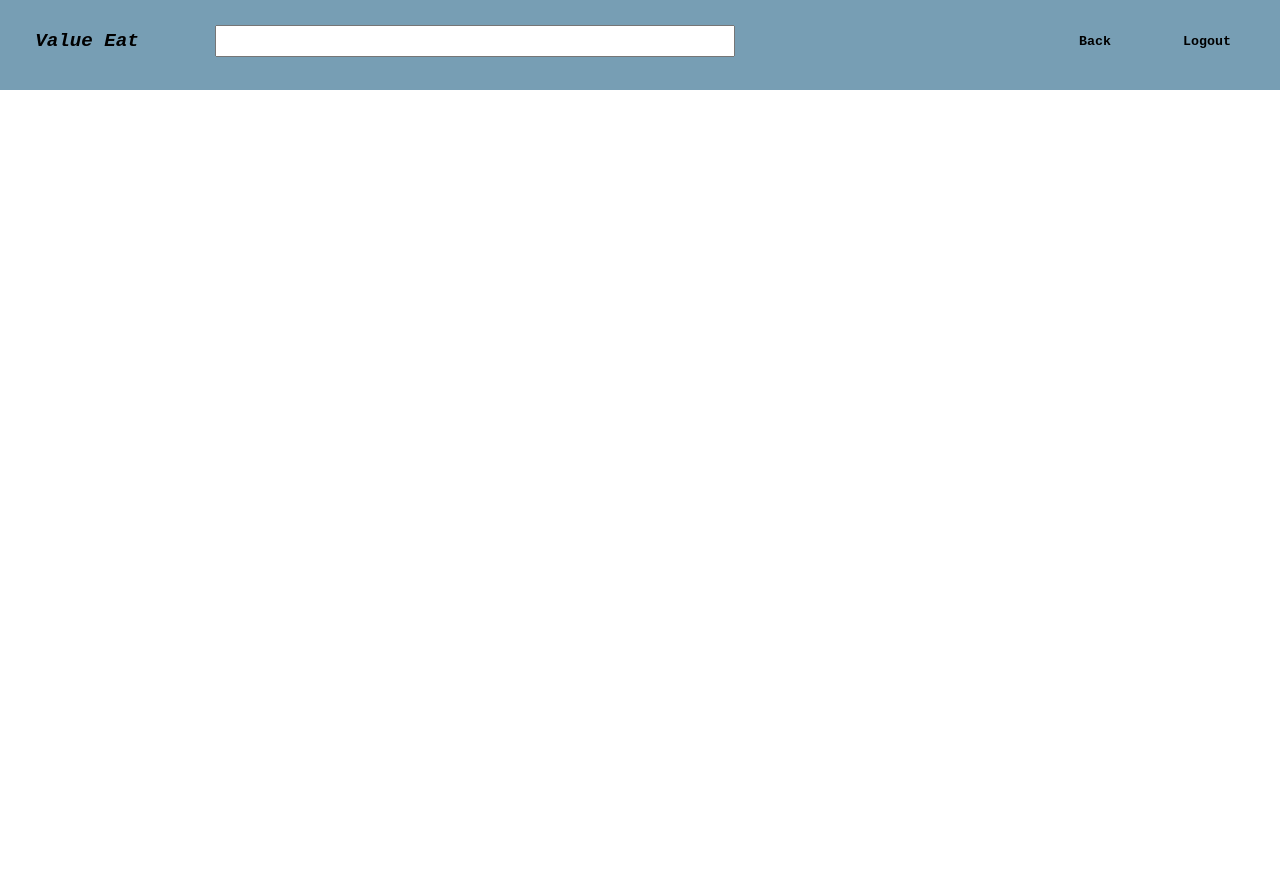
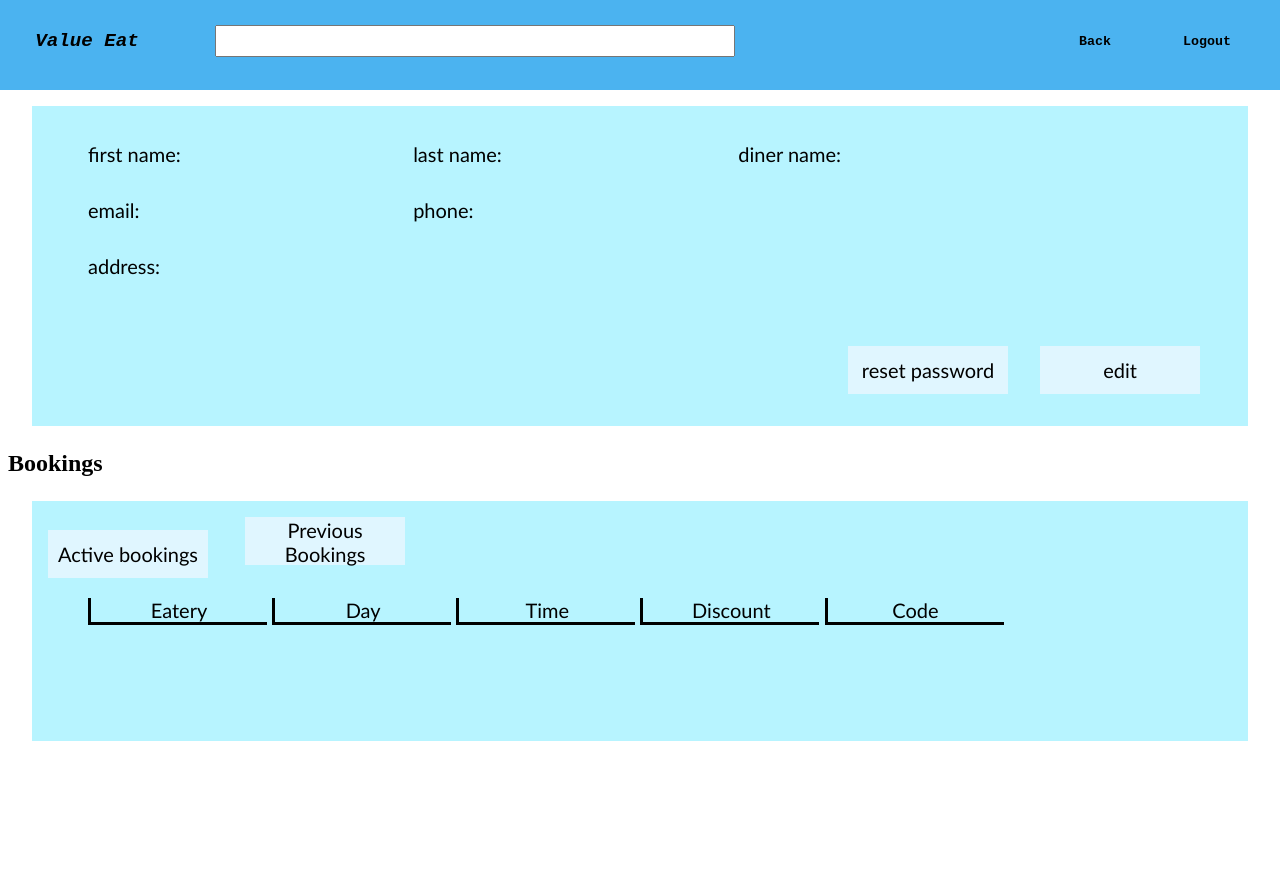
Before and after one commit to JoeZhao527/capstoneproject-comp3900-h13a-pass, a Flask app: template frontend/templates/diner_profile.html in a window 1280 px wide. Before the commit the page ends 90 px from the top, so only its background shows below. Run offline with Flask 2, Linux system fonts and the light colour scheme; the template is opened without the code that fills it, so the values that code supplies are empty.

Commit message:
update profile

```diff
--- a/frontend/static/styles/diner_profile.css
+++ b/frontend/static/styles/diner_profile.css
@@ -1,9 +1,16 @@
 :root {
-    --primary-color: rgb(119, 158, 180);
+    --primary-color: rgb(75, 179, 240);
     --btn-color: white;
     --btn-hover-color: lightskyblue;
+    --container-color: rgb(183, 244, 255);
+    --primary-font-fam: 'Gill Sans', 'Gill Sans MT', Calibri, 'Trebuchet MS', sans-serif;
+    --primary-font-size: 20px;
 }
 
+
+main{
+    margin-bottom: 8rem;
+}
 /* nav bar */
 #nav-bar {
     background-color: var(--primary-color);
@@ -79,3 +86,177 @@
     border-left: solid;
     border-bottom: solid;
 }
+
+
+
+/* container */
+.container {
+    background-color: var(--container-color);
+    margin: 1.5rem;
+    padding: 1rem;
+    padding-bottom: 6rem;
+    font-family: var(--primary-font-fam);
+    font-size: 20px;
+}
+
+.container button {
+    background-color: rgb(224, 246, 255);
+    font: 16px, var(--primary-font-fam);
+    margin-right: 2rem;
+    border: none;
+    width: 10rem;
+    height: 3rem;
+}
+
+.container button:hover {
+    background-color: lightblue;
+    cursor: pointer;
+}
+
+.list-head > li{
+    display: inline-block;
+    width: 11rem;
+    text-align: center;
+    border-left: solid;
+    border-bottom: solid;
+}
+
+/* basic information */
+#diner-info > div > li{
+    display: inline-block;
+    width: 20rem;
+    margin-bottom: 2rem;
+}
+
+#edit {
+    float: right;
+    margin-top: 1rem;
+}
+
+
+/* add schedule & vouchers */
+#active-switch button {
+    margin: 0;
+    font: var(--primary-font-size), var(--primary-font-fam);
+    width: 15rem;
+    height: 2.5rem;
+    background-color: var(--primary-container-color);
+    border: none;
+    border-bottom: var(--btn-color) 4px solid;
+}
+
+#active-switch button:hover {
+    cursor: pointer;
+    color: var(--btn-hover-color);
+}
+
+#active li {
+    display: inline-block;
+    width: 10rem;
+    height: 2rem;
+    text-align: center;
+    margin-right: 1rem;
+}
+
+#active button {
+    clear: both;
+    display: inline-block;
+    width: 6rem;
+    height: 2rem;
+    margin-top: 0.5rem;
+}
+
+#active button:hover {
+    background-color: red;
+}
+
+#active ul {
+    border: 3px solid;
+    width: 95%;
+    height: 3rem;
+    margin-bottom: 1rem;
+}
+
+#add-active-btn {
+    float: right;
+    margin-top: 1rem;
+}
+
+#add-voucher-btn {
+    float: right;
+    margin-top: 1rem;
+}
+
+/* reservation */
+
+
+#reservation > ul > li{
+    display: inline-block;
+    width: 12rem;
+    text-align: center;
+}
+
+/* subpage */
+.subpage {
+    display: none;
+    background-color: var(--container-color);
+    top: 3rem;
+    position: fixed;
+}
+
+/* edit profile subpage */
+#edit-page {
+    left:25%;
+    width: 50%;
+    height: 80%;
+}
+
+
+/* add schedule subpage */
+#add-schedule {
+    left:25%;
+    width: 50%;
+    height: 80%;
+}
+
+#add-schedule .close {
+    display: block;
+}
+
+#add-schedule > h1 {
+    text-align: center;
+}
+
+#schedule-form > ul{
+    margin-top: 3rem;
+    list-style: none;
+}
+
+#schedule-form li {
+    display: inline-block;
+    width: 13rem;
+    margin-left: 5%;
+    margin-bottom: 2rem;
+}
+
+#schedule-form label {
+    font: var(--primary-font-size) var(--primary-font-fam);
+    margin-right: 1rem;
+}
+
+#schedule-form input,select {
+    height: 2rem;
+    font-size: large;
+}
+
+#schedule select:hover {
+    cursor: pointer;
+}
+
+.submit {
+    margin-left: 25%;
+    width: 20rem;
+    height: 4rem;
+    text-align: center;
+    font: var(--primary-font-size) var(--primary-font-fam);
+}
--- a/frontend/templates/diner_profile.html
+++ b/frontend/templates/diner_profile.html
@@ -15,6 +15,61 @@
 
 
 <body>
+    <main id="main">
+        <h1>Diner Profile</h1>
+        <hr/>
+        <section class="container">
+            <!-- default view-->
+            <ul id="diner-info">
+                <div>
+                    <li id="fname">first name:</li>
+                    <li id="lname">last name:</li>
+                    <li id="ename">diner name:</li>
+                </div>
+                <div>
+                    <li id="email">email:</li>
+                    <li id="phone">phone:</li>
+                </div>
+                <div>
+                    <li id="address">address:</li>
+            </ul>
+            <div id="edit">
+                <button id="reset-pass">reset password</a>
+                <button id="edit-profile">edit</button>
+            </div>
+        </section>
+
+        <h2>Bookings</h2>
+        <section class="container">
+            <div id="voucher-switch">
+                <button id="active-btn">Active bookings</button>
+                <button id="previous-btn">Previous Bookings</button>
+            </div>
+            <div id="by-active">
+                <ul id="active-head" class="list-head">
+                    <li>Eatery</li>
+                    <li>Day</li>
+                    <li>Time</li>
+                    <li>Discount</li>
+                    <li>Code</li>
+                </ul>
+                <ul id="active">
+                </ul>
+
+            </div>
+            <div id="by-previous">
+                <ul id="previous"></ul>
+            </div>
+        </section>
+
+    </main>
+    <!-- subpages-->
+    <section id='edit-page' class="subpage">
+        <button class='close'>close</button>
+        <h1>diner edit profile page</h1>
+    </section>
+
+
 
 
 
```
